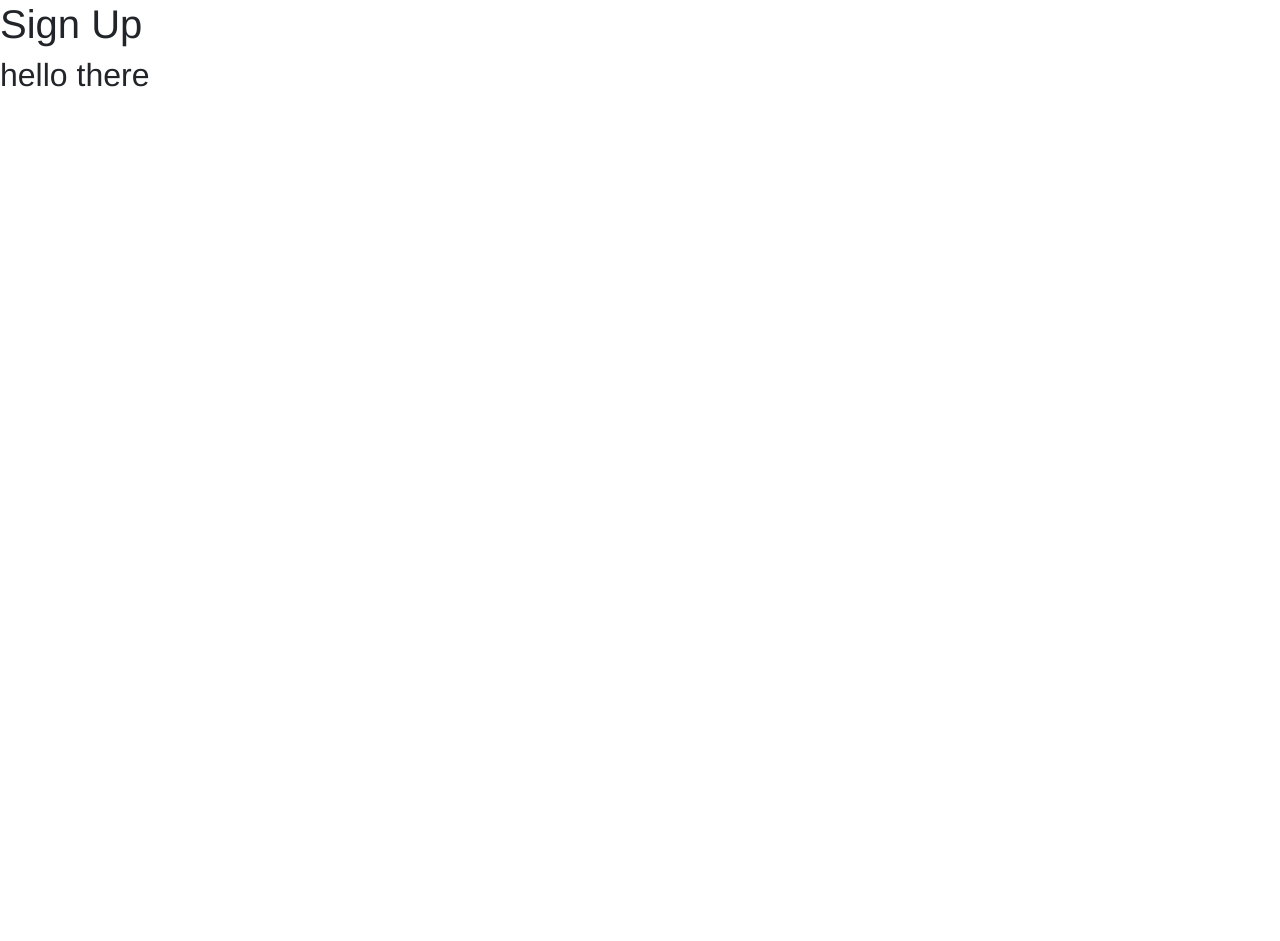
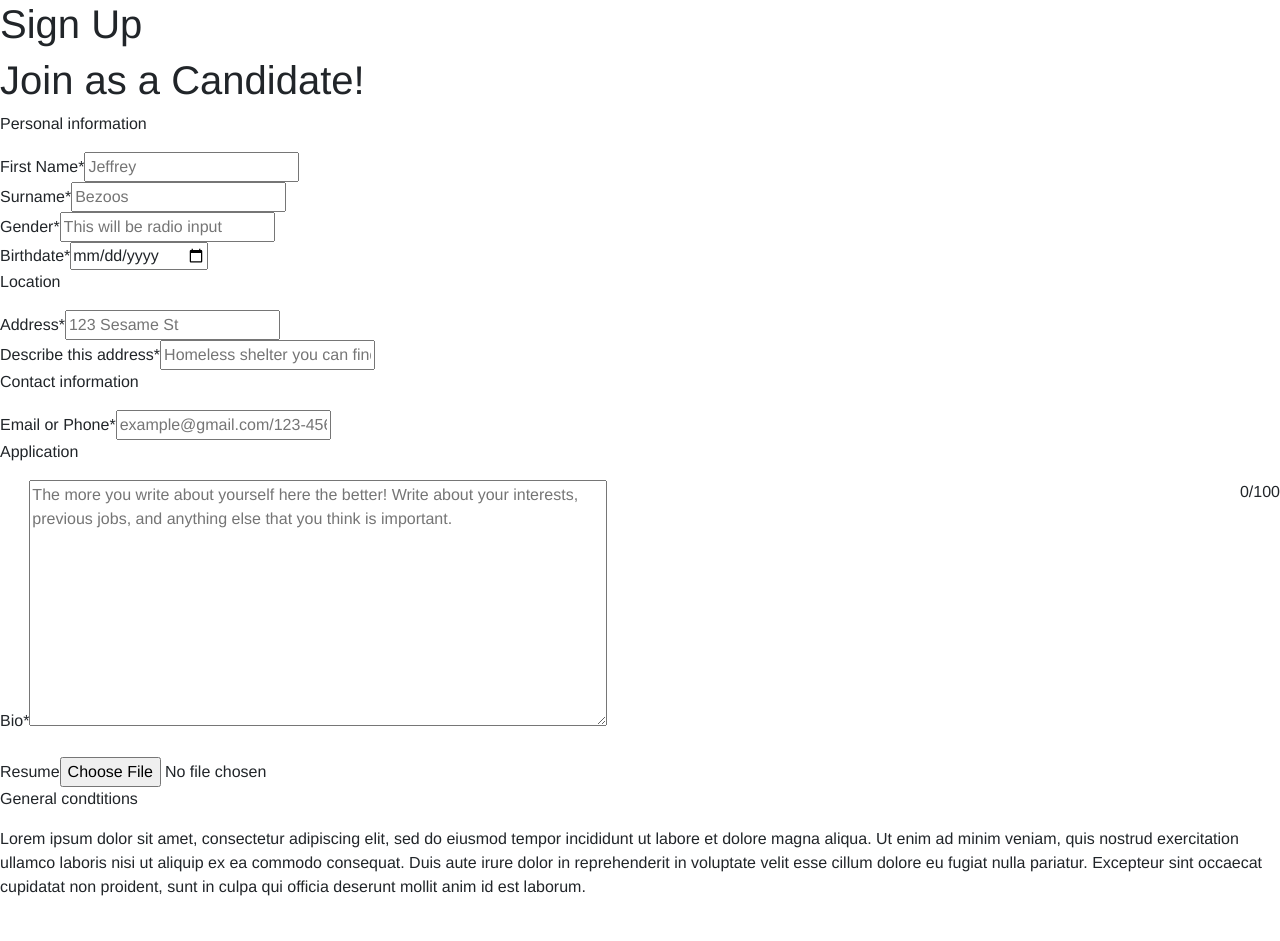
Before and after one commit to chris-menz/phe-frontend, a React (Create React App) app: page /signupView in a window 1280 px wide. Shown: the top 941 px of the page. Before the commit the page ends 800 px from the top, so only its background shows below. Built offline with nearby package versions, Linux system fonts and the light colour scheme.

Commit message:
Update signupFrames.jsx

```diff
--- a/src/components/signupFrames.jsx
+++ b/src/components/signupFrames.jsx
@@ -6,7 +6,193 @@ import Col from 'react-bootstrap/Col';
 export default function SignupFrames () {
     return (
       <main>
-        <h2>hello there</h2>
+        <>
+  {/*  */}
+  {/*  */}
+  {/*  */}
+  {/* <link href="https://maxcdn.bootstrapcdn.com/bootstrap/3.3.6/css/bootstrap.min.css" rel="stylesheet" /> */}
+  <header></header>
+  <div id="svg_wrap" />
+  <h1>Join as a Candidate!</h1>
+  <section>
+    <p>Personal information</p>
+    <form id="myForm1">
+      {/*   <label for="hi">First Name<span class="required"></span>: </label>
+<input type="text" name="hi" class="required" placeholder="First Name" required/> */}
+      <div className="input-container input-required">
+        <label className="" htmlFor="input_label">
+          First Name<font color="red">*</font>
+        </label>
+        <input
+          type="text"
+          className="full-width"
+          id="input_label"
+          placeholder="Jeffrey"
+          required=""
+        />
+      </div>
+      <div className="input-container input-required">
+        <label htmlFor="input_label">
+          Surname<font color="red">*</font>
+        </label>
+        <input
+          type="text"
+          className="full-width"
+          id="input_label"
+          placeholder="Bezoos"
+          required=""
+        />
+      </div>
+      <div className="input-container input-required">
+        <label htmlFor="input_label">
+          Gender<font color="red">*</font>
+        </label>
+        <input
+          type="text"
+          className="full-width"
+          id="input_label"
+          placeholder="This will be radio input"
+        />
+      </div>
+      <div className="input-container input-required">
+        <label htmlFor="input_label">
+          Birthdate<font color="red">*</font>
+        </label>
+        <input
+          type="date"
+          className="full-width"
+          id="input_label"
+          placeholder="Birthdate"
+        />
+      </div>
+      {/* <input type="text" name="hi" placeholder="First name" required/> */}
+      {/*   <input type="text" placeholder="Surname" required />
+  <input type="date" placeholder="Birthdate" required />
+  <input type="text" placeholder="Insurance number" /> */}
+    </form>
+  </section>
+  <section>
+    <p>Location</p>
+    <form id="myForm2">
+      <div className="input-container input-required">
+        <label className="" htmlFor="input_label">
+          Address<font color="red">*</font>
+        </label>
+        <input
+          type="text"
+          className="full-width"
+          id="input_label"
+          placeholder="123 Sesame St"
+          required=""
+        />
+      </div>
+      {/*   	<label class="" for="input_label">Address<font color=red>*</font></label>
+
+  <div class="input-container">
+<div class="autocomplete-containerr" id="autocomplete-containerr"></div>
+</div> */}
+      <div className="input-container input-required">
+        <label htmlFor="input_label">
+          Describe this address<font color="red">*</font>
+        </label>
+        <input
+          type="text"
+          className="full-width"
+          id="input_label"
+          placeholder="Homeless shelter you can find me at"
+          required=""
+        />
+      </div>
+      {/*   <input type="text" placeholder="Street" />
+  <input type="text" placeholder="City" />
+  <input type="text" placeholder="Postcode" /> */}
+    </form>
+  </section>
+  <section>
+    <form id="myForm3">
+      <p>Contact information</p>
+      <div className="input-container input-required">
+        <label htmlFor="input_label">
+          Email or Phone<font color="red">*</font>
+        </label>
+        <input
+          type="text"
+          className="full-width"
+          id="email_input"
+          placeholder="example@gmail.com/123-456-7890"
+          required=""
+        />
+      </div>
+    </form>
+  </section>
+  <section>
+    <p>Application</p>
+    <form id="myForm4">
+      <div className="input-container input-required">
+        <label htmlFor="input_label">
+          Bio<font color="red">*</font>
+        </label>
+        <textarea
+          name="tweet"
+          className="full-width"
+          id="textbox"
+          rows={10}
+          cols={60}
+          placeholder="The more you write about yourself here the better! Write about your interests, previous jobs, and anything else that you think is important."
+          required=""
+          defaultValue={""}
+        />
+        {/* <textarea id="input_label" minlength="100" ></textarea> */}
+        <span id="char_count" style={{ float: "right" }}>
+          0/100
+        </span>
+      </div>
+      <br />
+      <div className="input-container input-required">
+        <label htmlFor="input_label">Resume</label>
+        <input
+          type="file"
+          title=" "
+          className="full-width"
+          id="input_label"
+          style={{}}
+        />
+      </div>
+    </form>
+  </section>
+  <section>
+    <form id="myForm5">
+      <p>General condtitions</p>
+      <p>
+        Lorem ipsum dolor sit amet, consectetur adipiscing elit, sed do eiusmod
+        tempor incididunt ut labore et dolore magna aliqua. Ut enim ad minim
+        veniam, quis nostrud exercitation ullamco laboris nisi ut aliquip ex ea
+        commodo consequat. Duis aute irure dolor in reprehenderit in voluptate
+        velit esse cillum dolore eu fugiat nulla pariatur. Excepteur sint
+        occaecat cupidatat non proident, sunt in culpa qui officia deserunt
+        mollit anim id est laborum.
+      </p>
+      <br />
+      <div className="input-container input-required">
+        <input defaultValue={0} id="checkbox" type="checkbox" />
+        <label htmlFor="checkbox" style={{ float: "right", marginRight: 75 }}>
+          By checking this box
+          <br /> you agree to the above
+        </label>
+      </div>
+    </form>
+  </section>
+  <button className="button" id="prev">
+    ← Previous
+  </button>
+  <button className="button" id="next">
+    Next →
+  </button>
+  <button className="button" id="submit">
+    Agree and send application
+  </button>
+</>
+
       </main>
      )
 }
```
